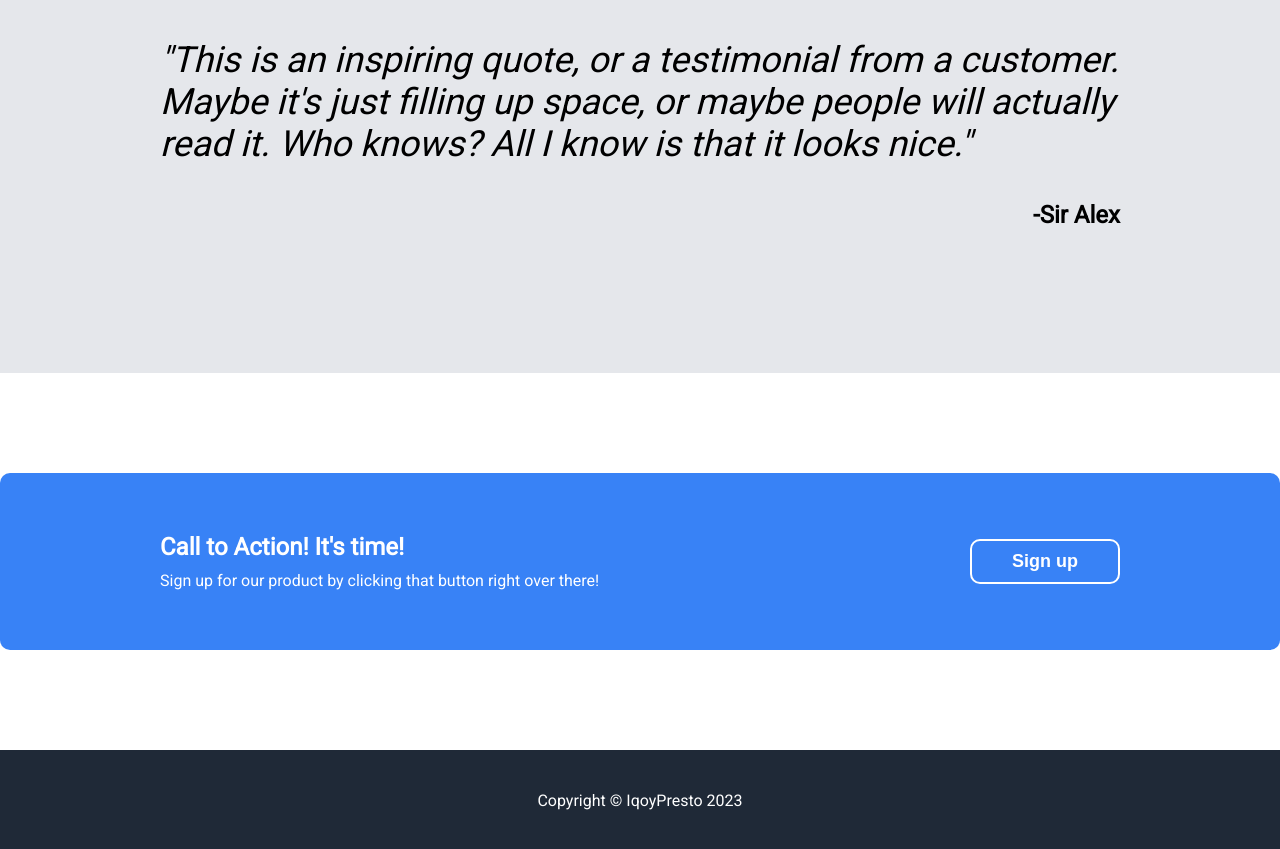
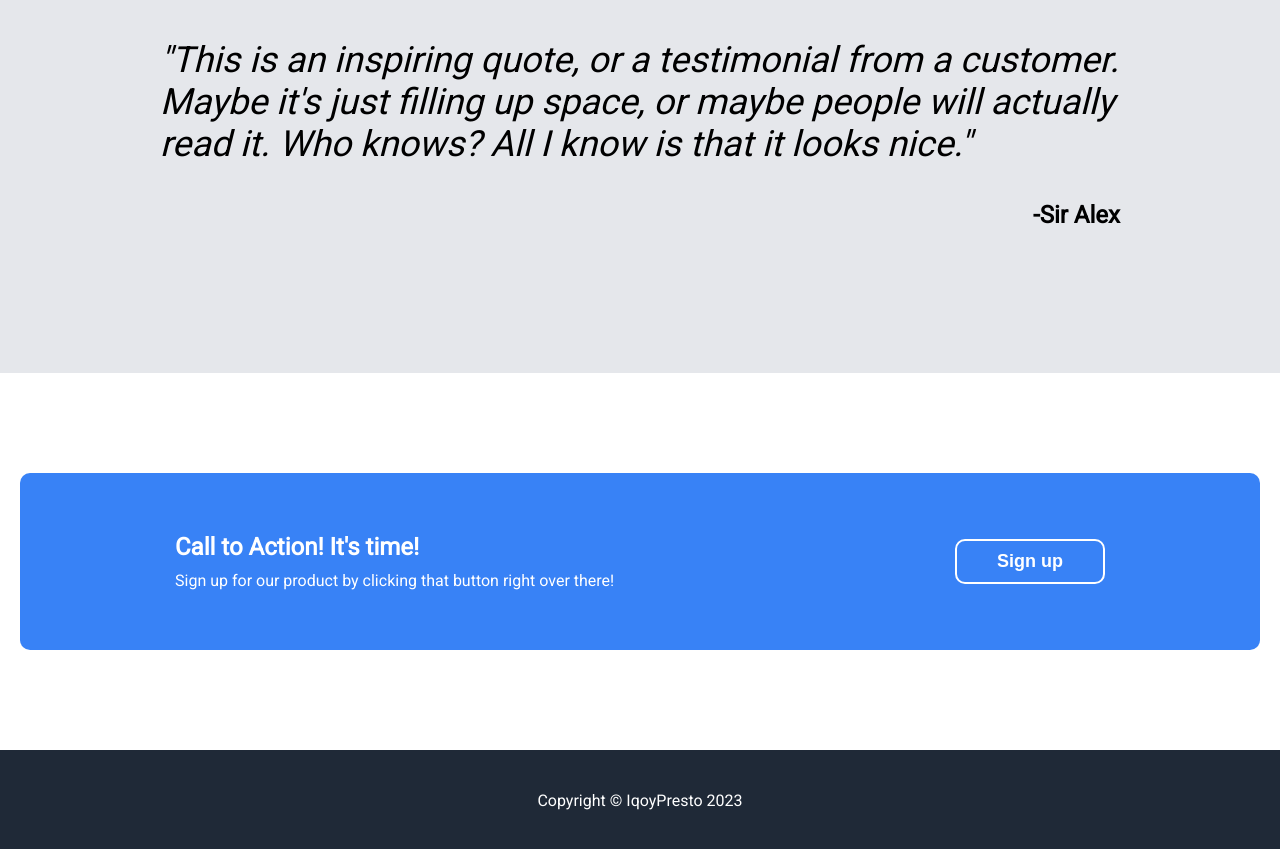
Before and after one commit to iqoypresto/odin-landing-page, a plain HTML site: page index.html in a window 1280 px wide. Shown: the part 1388-2237 px from the top of the page. Drawn offline with Linux system fonts and the light colour scheme.

Commit message:
fix padding for action section

```diff
--- a/style.css
+++ b/style.css
@@ -144,7 +144,7 @@ section.hero{
 }
 
 .action{
-    padding: 100px 0;
+    padding: 100px 20px;
 }
 
 .action .content{
```
